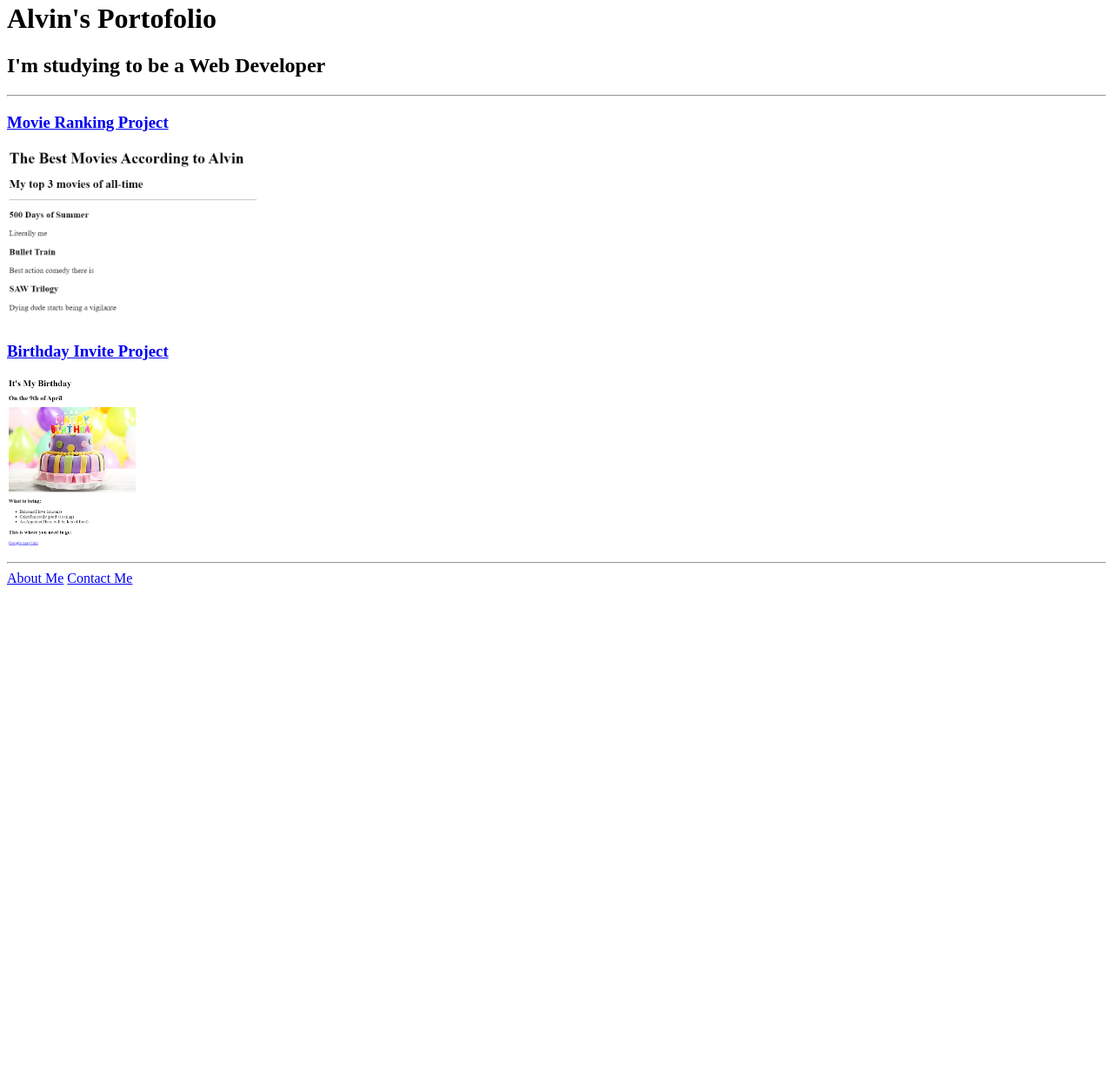
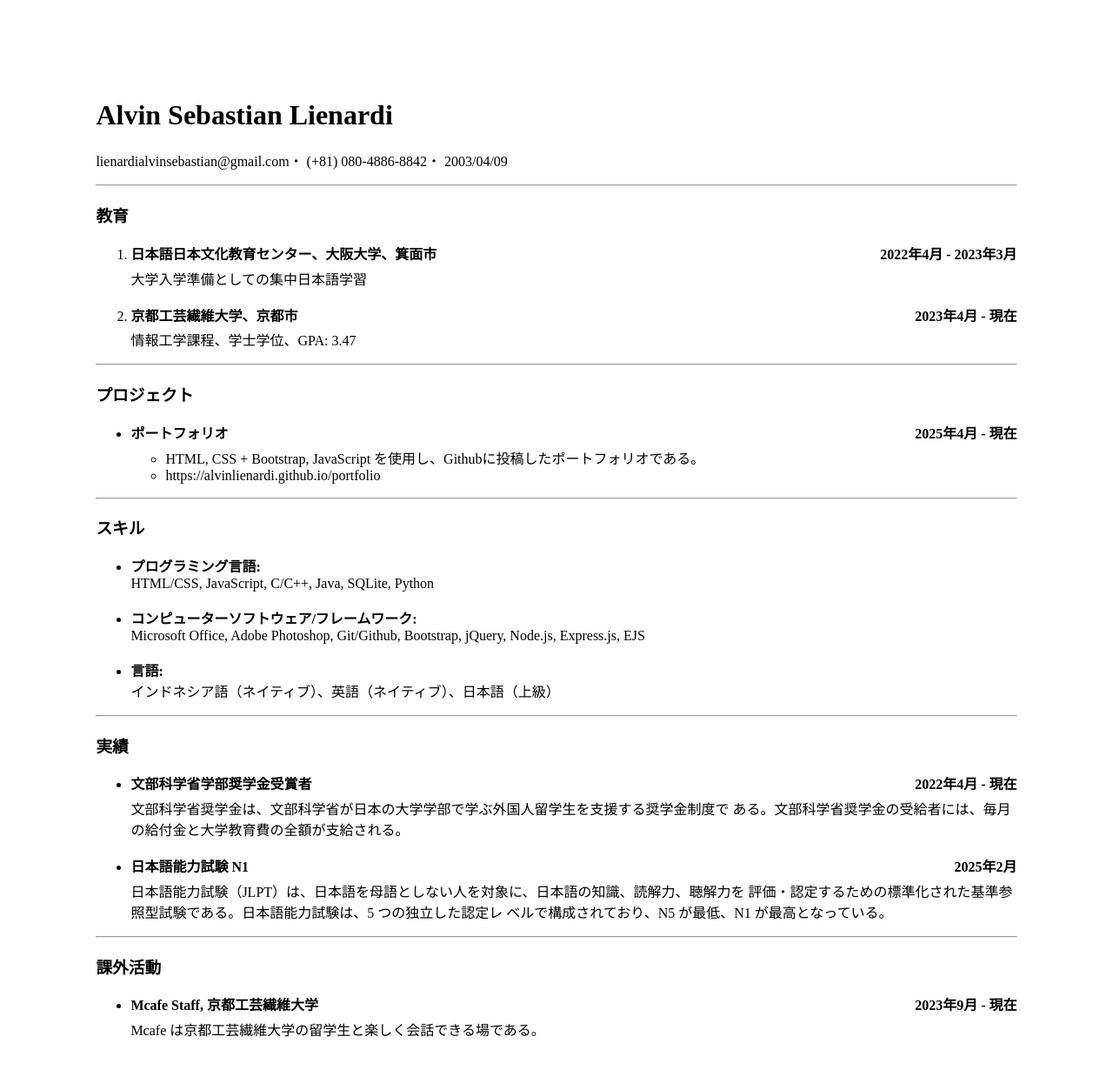
Before and after one commit to alvinlienardi/resume, a plain HTML site: page index.html in a window 1280 px wide. Shown: the part 18-1248 px from the top of the page at 87% size. Before the commit the page ends 800 px from the top, so only its background shows below. Drawn offline with Linux system fonts and the light colour scheme.

Commit message:
Update html content and add css

```diff
--- a/index.html
+++ b/index.html
@@ -1,35 +1,107 @@
-<!-- TODO 1: Create the HTML Boilerplate -->
-
-<!-- TODO 2: Add Your previous projects' HTML into the public folder -->
-
-<!-- TODO 3: Take screenshots of your project previews and add the images to the images folder -->
-
-<!-- TODO 4: Add titles/subtitles etc. -->
-
-<!-- TODO 5: Add a link to the project pages -->
-
-<!-- TODO 6: Add images to show the project previews
-HINT for TODO 6: You can use the height attribute set to 200 to make the image smaller:
-https://developer.mozilla.org/en-US/docs/Web/HTML/Element/img#attr-height -->
-
-<!-- TODO 7: Add the Contact Me and About Me page links -->
-
 <!DOCTYPE html>
 <html lang="en">
 <head>
     <meta charset="UTF-8">
     <meta name="viewport" content="width=device-width, initial-scale=1.0">
-    <title>Portofolio?</title>
+    <title>My Resume</title>
+    <link rel="stylesheet" href="style.css">
 </head>
 <body>
-    <h1>Alvin's Portofolio</h1>
-    <h2>I'm studying to be a Web Developer</h2>
+    <h1>Alvin Sebastian Lienardi</h1>
+        <p> lienardialvinsebastian@gmail.com・
+            (+81) 080-4886-8842・
+            2003/04/09
+        </p>
+        <hr>
+    <h3>教育</h3>
+        <ol>
+            <li>
+                <div class="grid-container">
+                    <div class="grid-item item-1">日本語日本文化教育センター、大阪大学、箕面市</div>
+                    <div class="grid-item item-2">2022年4月 - 2023年3月</div>
+                    <div class="grid-item item-3">大学入学準備としての集中日本語学習</div>
+                </div>
+            </li>
+            <br>
+            <li>
+                <div class="grid-container">
+                    <div class="grid-item item-1">京都工芸繊維大学、京都市</div>
+                    <div class="grid-item item-2">2023年4月 - 現在</div>
+                    <div class="grid-item item-3">情報工学課程、学士学位、GPA: 3.47</div>
+                </div>
+            </li>
+        </ol>
     <hr>
-    <a href="public/movie_ranking.html"><h3>Movie Ranking Project</h3></a>
-    <img src="assets/images/movie_ranking.png" alt="Movie Ranking Project Image" height="200">
-    <a href="public/birthday_invite.html"><h3>Birthday Invite Project</h3></a>
-    <img src="assets/images/birthday_invite.png" alt="Birthday Invite Project Image" height="200">
+    <h3>プロジェクト</h3>
+        <ul>
+            <li>
+                <div class="grid-container">
+                    <div class="grid-item item-1">ポートフォリオ</div>
+                    <div class="grid-item item-2">2025年4月 - 現在</div>
+                    <div class="grid-item item-3">
+                        <ul>
+                            <li>HTML, CSS + Bootstrap, JavaScript を使用し、Githubに投稿したポートフォリオである。</li>
+                            <li>https://alvinlienardi.github.io/portfolio</li>
+                        </ul>
+                    </div>
+                </div>
+            </li>
+        </ul>
     <hr>
-    <a href="public/about.html">About Me</a> <a href="public/contact.html">Contact Me</a>
+    <h3>スキル</h3>
+        <ul>
+            <li><div class="item-1">プログラミング言語:</div>
+                HTML/CSS, JavaScript, C/C++, Java, SQLite, Python
+            </li>
+            <br>
+            <li><div class="item-1">コンピューターソフトウェア/フレームワーク:</div>
+                Microsoft Office, Adobe Photoshop, Git/Github, Bootstrap, jQuery, Node.js, Express.js, EJS
+            </li>
+            <br>
+            <li><div class="item-1">言語:</div>
+                インドネシア語（ネイティブ）、英語（ネイティブ）、日本語（上級）
+            </li>
+        </ul>
+        <hr>
+    <h3>実績</h3>
+        <ul>
+            <li>
+                <div class="grid-container">
+                    <div class="grid-item item-1">文部科学省学部奨学金受賞者</div>
+                    <div class="grid-item item-2">2022年4月 - 現在</div>
+                    <div class="grid-item item-3">
+                        文部科学省奨学金は、文部科学省が日本の大学学部で学ぶ外国人留学生を支援する奨学金制度で
+                        ある。文部科学省奨学金の受給者には、毎月の給付金と大学教育費の全額が支給される。
+                    </div>
+                </div>
+            </li>
+            <br>
+            <li>
+                <div class="grid-container">
+                    <div class="grid-item item-1">日本語能力試験 N1</div>
+                    <div class="grid-item item-2">2025年2月</div>
+                    <div class="grid-item item-3">
+                        日本語能力試験（JLPT）は、日本語を母語としない人を対象に、日本語の知識、読解力、聴解力を
+                        評価・認定するための標準化された基準参照型試験である。日本語能力試験は、5 つの独立した認定レ
+                        ベルで構成されており、N5 が最低、N1 が最高となっている。
+                    </div>
+                </div>
+            </li>
+        </ul>
+        <hr>
+    <h3>課外活動</h3>
+        <ul>
+            <li>
+                <div class="grid-container">
+                    <div class="grid-item item-1">Mcafe Staff, 京都工芸繊維大学</div>
+                    <div class="grid-item item-2">2023年9月 - 現在</div>
+                    <div class="grid-item item-3">
+                        Mcafe は京都工芸繊維大学の留学生と楽しく会話できる場である。
+                    </div>
+                </div>
+            </li>
+        </ul>
+    <footer>
+    </footer>
 </body>
 </html>
--- /dev/null
+++ b/style.css
@@ -0,0 +1,23 @@
+body{
+    padding: 8%;
+}
+
+.grid-container{
+    display: grid;
+    grid-template-rows: 1fr auto;
+    grid-template-columns: 1fr 1fr;
+    gap: 0.3rem;
+}
+
+.item-1{
+    font-weight: bold;
+}
+
+.item-2{
+    font-weight: bold;
+    text-align: end;
+}
+
+.item-3{
+    grid-column: span 2;
+}
```
